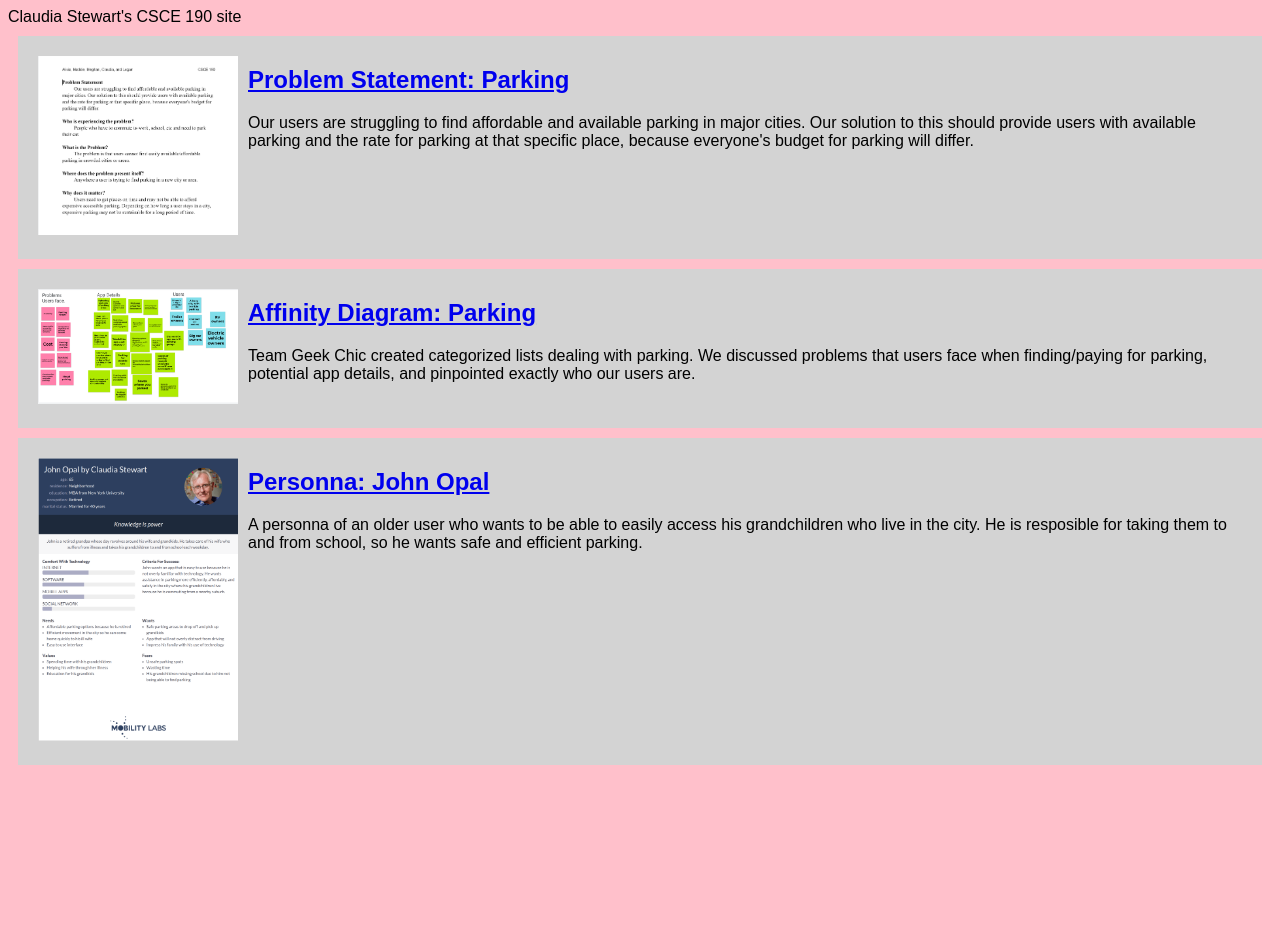
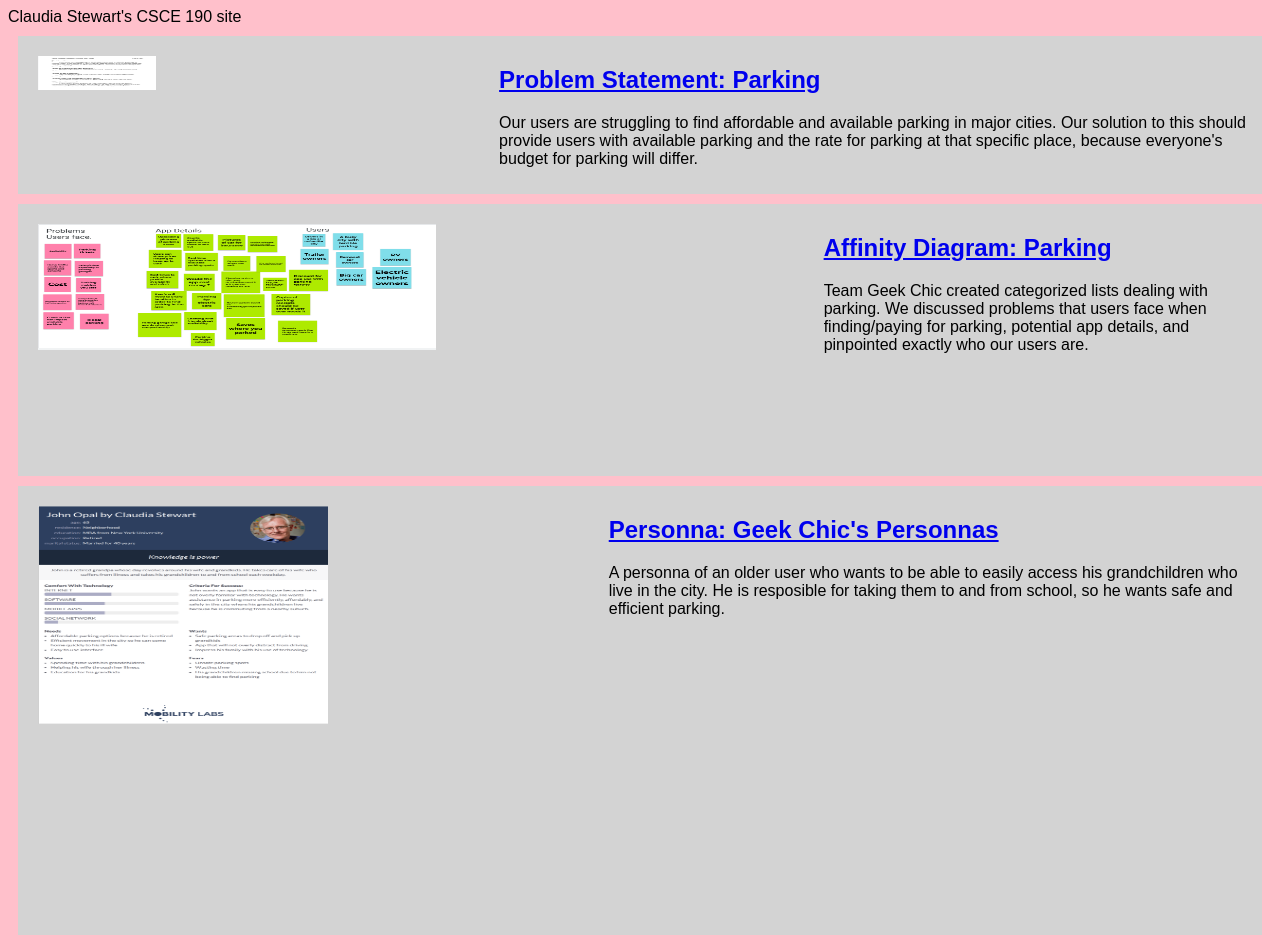
Before and after one commit to claudiastewart/claudiastewart.github.io, a plain HTML site: page index.html in a window 1280 px wide. Shown: the top 935 px of the page. Before the commit the page ends 800 px from the top, so only its background shows below. Drawn offline with Linux system fonts and the light colour scheme.

Commit message:
Add files via upload

```diff
--- a/index.html
+++ b/index.html
@@ -9,7 +9,7 @@
 
         <!--Problem Statement Assignment-->
         <section class="assignment">
-            <a href="files/problem-statement.pdf"><img src="Images/Screenshot Problem Statement.png" ></a>
+            <a href="files/problem-statement.pdf"><img src="Images/Screenshot Problem Statement.png" style="height:25%;width:25%"></a>
             <section class="ass-details">
                 <a href="files/problem-statement.pdf"><h2>Problem Statement: Parking</h2></a>
                 <p>Our users are struggling to find affordable and available parking in major cities. Our solution to this should provide users with available parking and the rate for parking at that specific place, because everyone's budget for parking will differ.
@@ -19,7 +19,7 @@
 
         <!--Affinity Diagram Assignment-->
         <section class="assignment">
-            <a href="files/affinity-diagram.pdf"><img src="Images/affinity-diagram.png" ></a>
+            <a href="files/affinity-diagram.pdf"><img src="Images/affinity-diagram.png" style="height:50%;width:50%"></a>
             <section class="ass-details">
                 <a href="files/affinity-diagram.pdf"><h2>Affinity Diagram: Parking</h2></a>
                 <p>
@@ -30,9 +30,9 @@
 
         <!-- Personna Assignment-->
         <section class="assignment">
-            <a href="files/finalpersonas.pdf"><img src="Images/persona.png" ></a>
+            <a href="files/finalpersonas.pdf"><img src="Images/persona.png" style="height:50%;width:50%"></a>
             <section class="ass-details">
-                <a href="files/persona.pdf"><h2>Personna: John Opal</h2></a>
+                <a href="files/persona.pdf"><h2>Personna: Geek Chic's Personnas</h2></a>
                 <p>
                     A personna of an older user who wants to be able to easily access his grandchildren who live in the city. He is resposible for taking them to and from school, so he wants safe and efficient parking.
                 </p>
```
